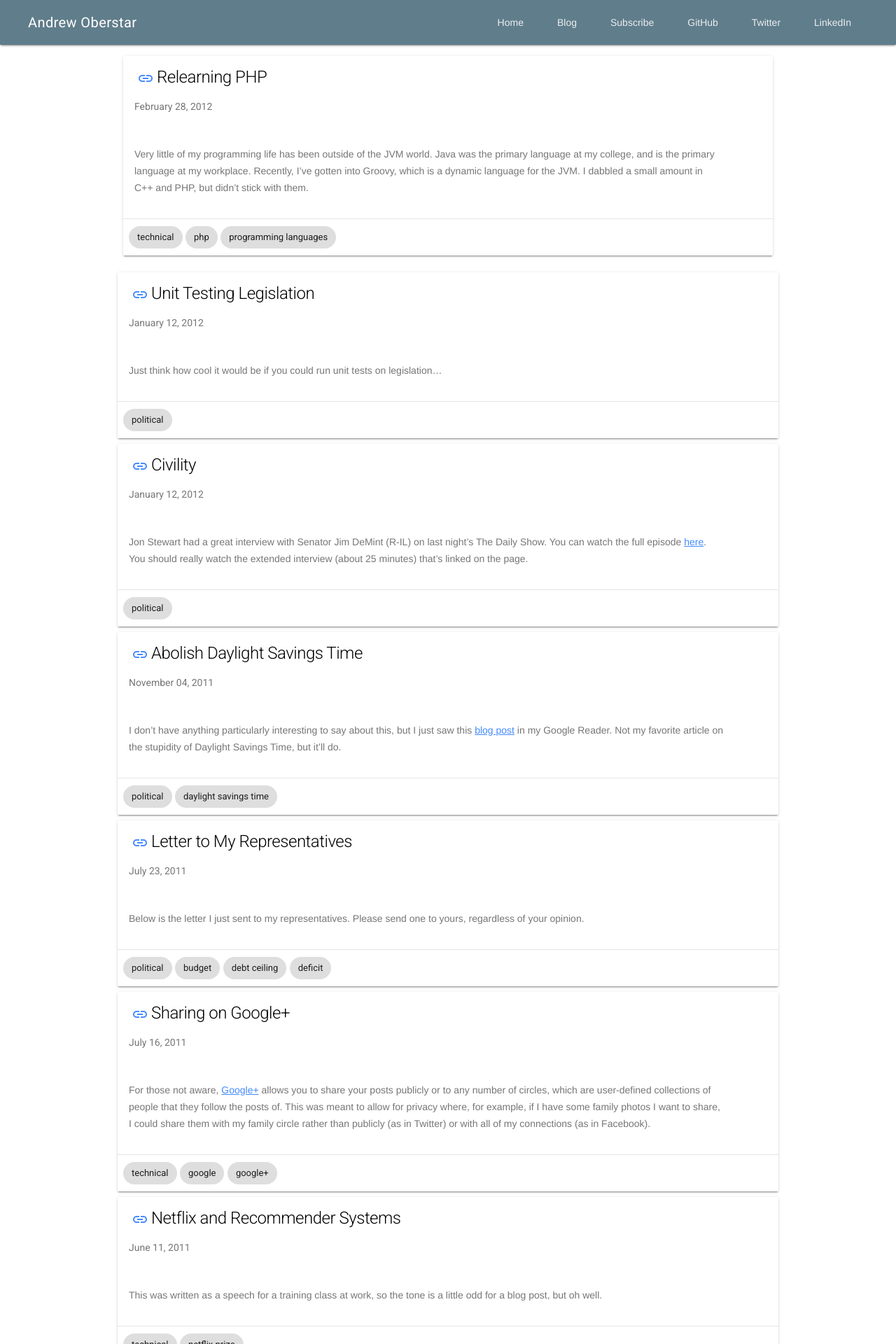
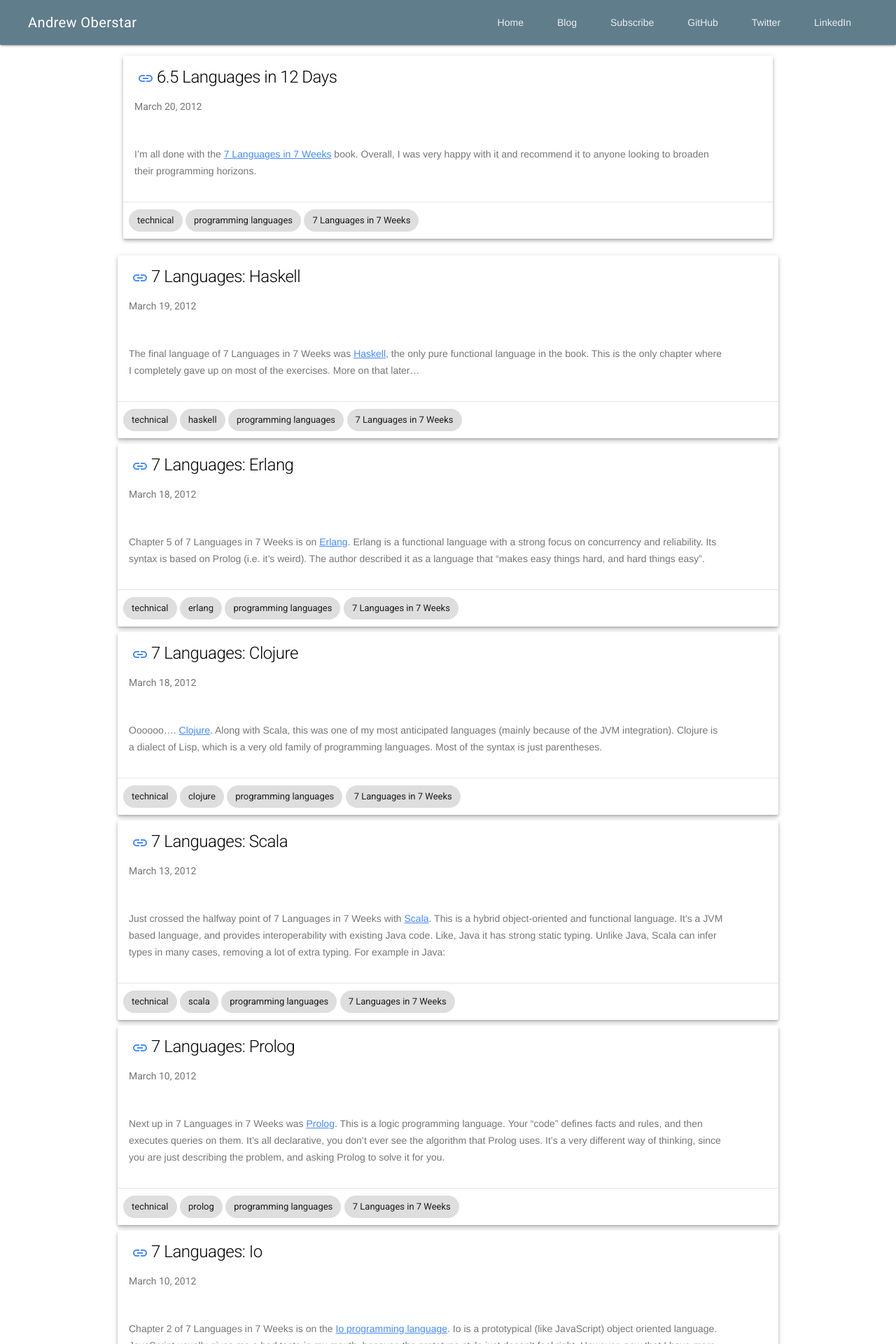
Before and after one commit to ajoberstar/ajoberstar.github.io, a Jekyll site: the page built from blog/index.html, in a window 1280 px wide. Shown: the top 1920 px of the page at 70% size. Built offline with Jekyll 4.4.1, drawn with Linux system fonts in a browser that asks for light colours; nearby versions of some CDN libraries; some of the changed text lies outside the part shown.

Commit message:
7 languages posts

````diff
--- a/_layouts/post.html
+++ b/_layouts/post.html
@@ -1,7 +1,7 @@
 ---
 layout: default
 ---
-<article class="mdl-card mdl-shadow--2dp mdl-cell mdl-cell--12-col">
+<article class="mdl-card mdl-shadow--4dp mdl-cell mdl-cell--12-col">
     <header class="mdl-card__title">
         <h1 class="mdl-card__title-text"><button class="mdl-button mdl-js-button mdl-button--icon"><a href="{{ page.url }}"><i class="material-icons">link</i></a></button>{{ page.title }}</h1>
         <h2 class="mdl-card__subtitle-text">{{ page.date | date: "%B %d, %Y" }}</h2>
--- /dev/null
+++ b/_posts/2012-03-08-7-languages-ruby.md
@@ -0,0 +1,34 @@
+---
+layout: post
+title: "7 Languages: Ruby"
+category: technical
+tags:
+    - ruby
+    - programming languages
+    - 7 Languages in 7 Weeks
+---
+I did end up buying [Seven Languages in Seven Weeks](http://pragprog.com/book/btlang/seven-languages-in-seven-weeks).  This book covers the following languages:
+
+- [Ruby](http://en.wikipedia.org/wiki/Ruby_(programming_language))
+- [Io](http://en.wikipedia.org/wiki/Io_(programming_language))
+- [Prolog](http://en.wikipedia.org/wiki/Prolog)
+- [Scala](http://en.wikipedia.org/wiki/Scala_(programming_language))
+- [Erlang](http://en.wikipedia.org/wiki/Erlang_(programming_language))
+- [Clojure](http://en.wikipedia.org/wiki/Clojure)
+- [Haskell](http://en.wikipedia.org/wiki/Haskell_(programming_language))
+
+This book isn't trying to teach the details of all 7 languages.  The author admits that would be a foolish pursuit.  Instead, each chapter is designed to give you a flavor for what makes the language unique.  What I found most interesting is that the author (Bruce Tate) doesn't actually teach you how to do most of the exercises.  He gives some examples that give you a taste, but trusts that you are smart enough to use Google to find some reference material.
+
+I just finished the Ruby section, so here's my take on the language.  I won't bother describing what Ruby is for two reasons:  it's insanely popular right now (Ruby on Rails) and that's what [Wikipedia's](http://en.wikipedia.org/wiki/Ruby_(programming_language)) for.
+
+The biggest thing that struck me as I learned some of the features of Ruby, was how similar it is to Groovy.  Groovy is an extension of Java that provides a lot (I mean a lot) of the features Ruby does.  Groovy isn't as pure as Ruby, given it's deep tie into Java, but it helped me pick up a lot of the concepts very quickly.
+
+Some key features:
+
+- [duck typing](http://en.wikipedia.org/wiki/Duck_typing) - No need to check types.  As long as the (If it has a swim method like a Duck, has a quack method like a Duck, might as well treat it like a Duck)
+- [metaprogramming](http://en.wikipedia.org/wiki/Metaprogramming) - Can change the way a class behaves (add new methods, override existing methods, etc) at runtime.  Groovy has this with the metaclass.
+- blocks (i.e. closures) - Functions are objects.  They can be passed as arguments to other functions/methods.
+
+Ruby as a language seems pretty interesting.  Tate talked about how Ruby is great for rapid development.  One of the reasons I've been wary about Ruby before is the performance.  However, Tate points out that worrying about performance before you even having anything is pointless pre-optimization.  Better to develop something quickly that might perform poorly, if you get a significant user base, than never finish something on pure Java because there's so much extra code to write.  Though since I can do most of the same stuff in Groovy, and I'm already familiar with it, I'm not sure how likely it is I'll use Ruby for anything.
+
+JRuby (an implementation of Ruby for the JVM) is also interesting to me.  I've never used Ruby's gem system from a programming standpoint, but I have tried to install ruby apps before.  When I tried installing [Gitorius](http://gitorious.org/) there were so many ruby dependencies to deal with installing, that I never got it to work.  It just wasn't worth the time.  I'm hoping that JRuby has a nicer way of managing its gem equivalents.
--- /dev/null
+++ b/_posts/2012-03-10-7-languages-io.md
@@ -0,0 +1,58 @@
+---
+layout: post
+title: "7 Languages: Io"
+category: technical
+tags:
+    - io
+    - programming languages
+    - 7 Languages in 7 Weeks
+---
+Chapter 2 of 7 Languages in 7 Weeks is on the [Io programming language](http://en.wikipedia.org/wiki/Io_(programming_language)).  Io is a prototypical (like JavaScript) object oriented language.  JavaScript usually gives me a bad taste in my mouth, because the prototype style just doesn't feel right.  However, now that I have more experience with Io's prototyping, I can see the power.  I wouldn't want to build an application with prototypes, but I see now that they have their place.
+
+You create new objects by cloning other ones:
+
+```io
+myObject  := Object clone
+```
+
+You can add properties (not the Io term for it) and methods to slots on the object:
+
+```io
+myObject name := "Test"
+
+myObject printName := method(name println)
+```
+
+Surprisingly the prototype system wasn't the interesting part of Io (at least for me).  Io's syntax is as simple as it gets.  All actions happen through message passing.  For example a Hello World program looks like this:
+
+```io
+"Hello World" println
+```
+
+Seems backwards at first, but what's happening is that "Hello World" is the object and println is the message being sent to it. Pretty much the only two other pieces of syntax are arguments on method calls (no argument methods can be called with parens):
+
+```io
+myObject doStuff(arg1, arg2)
+```
+
+and operators (which are really just specially parsed messages:
+
+```io
+myObject := Object clone
+```
+
+that parses to:
+
+```io
+myObject :=(Object clone)
+```
+
+That's it.  There are no keywords, there's no syntactic sugar, none of the stuff I usually expect to have to learn with a new language. What you end up with is just learning the libraries that are provided, which is a chore and a half.  I haven't been able to find a good reference of the available methods.  I ended having to resort to using the "slotNames" slot of the major prototypes to get any idea of what was available.  All you get there is the names, so there's not always a clear indication of what it does or what kind of arguments it expects.
+
+Dealing with the normal libraries would have been enough challenge, but the 3rd set of exercises focused on metaprogramming.  You have a lot of power to change the way that Io works.  You can create new operators, change the behavior of any method on any object.  A couple of the examples were for creating new map and list syntaxes which was pretty cool.
+
+Inside of a method you can get all kinds of information about the message that is being invoked.  Unfortunately there isn't much documentation on how to access or use that information.
+
+I learned far more from Io than I did from Ruby, but  I don't see Io as a language I would write applications in.  It has a lot to teach, especially if you come from a Java background.  There's also some intriguing concurrency support, that the book gave only a passing discussion of.
+
+Next up, Prolog!
--- /dev/null
+++ b/_posts/2012-03-10-7-languages-prolog.md
@@ -0,0 +1,66 @@
+---
+layout: post
+title: "7 Languages: Prolog"
+category: technical
+tags:
+    - prolog
+    - programming languages
+    - 7 Languages in 7 Weeks
+---
+Next up in 7 Languages in 7 Weeks was [Prolog](http://en.wikipedia.org/wiki/Prolog).  This is a logic programming language.  Your "code" defines facts and rules, and then executes queries on them.  It's all declarative, you don't ever see the algorithm that Prolog uses.  It's a very different way of thinking, since you are just describing the problem, and asking Prolog to solve it for you.
+
+One of the challenges was to reverse a list in Prolog.
+
+```prolog
+list_reverse([], []).
+list_reverse([X], [X]).
+list_reverse([Head|Tail], Reversed) :-
+    list_reverse(Tail, ReversedTail),
+    append(ReversedTail, [Head], Reversed).
+```
+
+Here's some explanation of that:
+
+1. The reverse of an empty list is an empty list.
+2. The reverse of a one item list of the same one item list.
+3. The reverse of a two or more element list is the reversal of elements 2 through the end followed by the first element.
+
+I had a hard time wrapping my head around this approach.  The third set of exercises was solving Sudoku and the 8 Queens problem.  The solution the author showed for a 4x4 solution was interesting, but it seemed way too tedious.
+
+```prolog
+valid([]).
+valid([Head|Tail]) :-
+   fd_all_different(Head),
+   valid(Tail).
+
+sudoku(Puzzle, Solution) :-
+    Solution = Puzzle,
+    Puzzle = [S11, S12, S13, S14,
+              S21, S22, S23, S24,
+              S31, S32, S33, S34,
+              S41, S42, S43, S44],
+    fd_domain(Solution, 1, 4),
+    Row1 = [S11, S12, S13, S14],
+    Row2 = [S21, S22, S23, S24],
+    Row3 = [S31, S32, S33, S34],
+    Row4 = [S41, S42, S43, S44],
+    Column1 = [S11, S21, S31, S41],
+    Column2 = [S12, S22, S32, S42],
+    Column3 = [S13, S23, S33, S43],
+    Column4 = [S14, S24, S34, S44],
+    Square1 = [S11, S12, S21, S22],
+    Square2 = [S13, S14, S23, S24],
+    Square3 = [S31, S32, S41, S42],
+    Square4 = [S33, S34, S43, S44],
+    valid([Row1, Row2, Row3, Row4,
+        Column1, Column2, Column3, Column4,
+        Square1, Square2, Square3, Square4]).
+```
+
+The exercise was to expand that solution for 6x6 and 9x9.  That would have either meant a lot of typing and no thinking or an extreme amount of thinking trying to generalize a solution.  I just didn't grasp the though process required for Prolog enough to try that.
+
+Prolog has some fascinating use cases.  At the beginning of the chapter, the author interviewed someone who had writting a masters thesis on predicting the behavior of a trained dolphin, given the rules the dolphin was taught. Apparently, Prolog also has a lot of use in natural language processing, with the IBM Watson computer even being partially written in it.
+
+The end result is that Prolog doesn't click for me.  I would need a lot more time with it, than I want to spend.  Especially considering I don't see any direct use cases for Prolog in the stuff I like to play around with.
+
+Next up is Scala.
--- /dev/null
+++ b/_posts/2012-03-13-7-languages-scala.md
@@ -0,0 +1,59 @@
+---
+layout: post
+title: "7 Languages: Scala"
+category: technical
+tags:
+    - scala
+    - programming languages
+    - 7 Languages in 7 Weeks
+---
+Just crossed the halfway point of 7 Languages in 7 Weeks with [Scala](http://en.wikipedia.org/wiki/Scala_(programming_language)).  This is a hybrid object-oriented and functional language.  It's a JVM based language, and provides interoperability with existing Java code.  Like, Java it has strong static typing.  Unlike Java, Scala can infer types in many cases, removing a lot of extra typing.  For example in Java:
+
+```java
+List<String> list = new ArrayList<String>();
+```
+
+And in Scala:
+
+```scala
+val list = List("string1", "string2")
+```
+
+Scala knows that since you created a list of two Strings, that you probably want that variable to be a List[String] variable.  That line is about two-thirsda as long as the equivalent in Java, not to mention that I already added two items to the list in Scala, as opposed to the empty Java list.
+
+Scala also supports closures, has native support for XML, really cool pattern matching stuff, and some fancy concurrency stuff that I don't really grasp.
+
+Native support for tuples which can give you essentially multiple return values:
+
+```scala
+def getName() {
+  (first, last)
+}
+val (first, last) = getName()
+println(first)
+println(last)
+```
+
+It also has an equivalent of multiple inheritance or mixins, that they call Traits.  A trait is essentially an abstract class, but you can mix multiple traits into a single class.  (This is just an illustration of the idea, not sure if the syntax is completely right)
+
+```scala
+trait Greeter {
+  def greet() = println("Hello!")
+}
+
+trait Helper {
+  def help() = println("Can I help you?")
+}
+
+class Person(name: String) with Greeter, Helper
+```
+
+Scala seems very complex.  It's type system is really cool, but hard to wrap your head around.  Case in point, this example method signature:
+
+```scala
+def map[B, That](f: A => B)(implicit bf: CanBuildFrom[Repr, B, That]): That
+```
+
+I'd really like to get into Scala some more (just ordered [Programming in Scala](http://www.amazon.com/Programming-Scala-Comprehensive-Step---Step/dp/0981531644/ref=sr_1_1?s=books&ie=UTF8&qid=1331695083&sr=1-1), so I can do just that).  It seems like a nice next step past Java.  Giving some more modern constructs and simplifying some of the mundane ceremony in Java.
+
+Next up Erlang...
--- /dev/null
+++ b/_posts/2012-03-18-7-languages-clojure.md
@@ -0,0 +1,51 @@
+---
+layout: post
+title: "7 Languages: Clojure"
+category: technical
+tags:
+    - clojure
+    - programming languages
+    - 7 Languages in 7 Weeks
+---
+Oooooo....  [Clojure](http://en.wikipedia.org/wiki/Clojure).  Along with Scala, this was one of my most anticipated languages (mainly because of the JVM integration).  Clojure is a dialect of Lisp, which is a very old family of programming languages.  Most of the syntax is just parentheses.
+
+For the [xkcd](http://xkcd.com/297/) fans:
+
+![xkcd](http://imgs.xkcd.com/comics/lisp_cycles.png)
+
+I've wanted to try a Lisp for a while and Clojure seems like the most practical one.  Clojure is another functional language, though it's not considered "pure" since it does allow some side-effects.  As I said above, the syntax pretty much just parantheses grounping function calls.
+
+```clojure
+;; create a list of numbers
+(list 1 2 3 4 5)
+;; define a value
+(def stuff (list 1 2 3))
+;; prefix notation
+(+ 1 2)
+;; map function that doubles each element in the list
+(map #(* 2 %) stuff)
+```
+
+Beyond trying to mentally parse all of those parens, the prefix notation can get a little confusing.  Instead of saying `(1 + 2)` you have to say `(+ 1 2)`.  In Io you passed a message to an object. In Clojure you pass arguments to a function.  Even things like if statements have been turned into functions.
+
+```clojure
+(if (= 3 (count stuff))
+  (println "If is a function!")
+  (println "That should have worked."))
+```
+
+Another cool thing about Lisps in general is that everything is essentially a list.  The code is data and the data is code.  You can write macros that allow you to create new language constructs:
+
+```clojure
+(defmacro unless
+  [test body else]
+  (list 'if (list 'not test) body else))
+```
+
+Clojure also has a strong concurrency focus.  While, as with most functional languages, you should try to stick with immutability, you can still use mutable state in a safe way.  Clojure implements a thing they call Software Transactional Memory (STM), which is basically the equivalent of a database transaction for your application's objects in memory.
+
+There's a lot of cool concurrency stuff in Clojure, but I don't understand it well enough to summarize it.
+
+Clojure is really fascinating.  It's a very different way of programming, but one that didn't crush my head into pulp like Prolog did.  I'm looking forward to playing around with this language more in the future.
+
+One final installment to come: Haskell.
--- /dev/null
+++ b/_posts/2012-03-18-7-languages-erlang.md
@@ -0,0 +1,30 @@
+---
+layout: post
+title: "7 Languages: Erlang"
+category: technical
+tags:
+    - erlang
+    - programming languages
+    - 7 Languages in 7 Weeks
+---
+Chapter 5 of 7 Languages in 7 Weeks is on [Erlang](http://en.wikipedia.org/wiki/Erlang_(programming_language)).  Erlang is a functional language with a strong focus on concurrency and reliability.  Its syntax is based on Prolog (i.e. it's weird).  The author described it as a language that "makes easy things hard, and hard things easy".
+
+As a functional language it has a lot of functions geared towards collection operations (e.g. map, foreach, foldl).  Nothing terrible weird about those.  It does have this cool feature they call list comprehensions, that are a way for you to combine most of those operations into one line:
+
+```erlang
+//rough syntax
+[map || iteration, filter, filter2, ...]
+
+//example
+[lists:foldl(fun(X, Product) -> X * Product end, List) || List <- Lists, length(List) > 5]
+```
+
+This will return a list that contains the product of all elements in each list with a length longer than 5.
+
+But in general the syntax and general usage is the "making easy things hard" part of that quote.  The "making hard things easy" part is related to concurrency and reliability.
+
+Erlang also uses an actor based concurrency strategy, but rather than having them run in threads as they would in Scala, Erlang spawns lightweight processes.  Those processes don't share any state, pushing developers even farther down the immutability only and functional programming route.
+
+The reliability portion of that is that there are some core libraries that help manage the processes and restart them if they fail.  Rather than burden the code with all kinds of error handling logic, Erlang's mantra is "let it crash".  If the process fails you have something monitoring for that and it is immediately restarted.
+
+Erlang seems well suited to a lot of things.  Most of them aren't things I'm interested in developing.  I'm glad to have learned a little about their perspective, but I'm not too broken up about moving on to the next language: Clojure.
--- /dev/null
+++ b/_posts/2012-03-19-7-languages-clojure.md
@@ -0,0 +1,60 @@
+---
+layout: post
+title: "7 Languages: Haskell"
+category: technical
+tags:
+    - haskell
+    - programming languages
+    - 7 Languages in 7 Weeks
+---
+The final language of 7 Languages in 7 Weeks was [Haskell](http://en.wikipedia.org/wiki/Haskell_(programming_language)), the only pure functional language in the book.  This is the only chapter where I completely gave up on most of the exercises.  More on that later...
+
+Haskell as a functional language does a lot of the things I've seen in half the languages in the book.  It has a list comprehension syntax almost identical to Erlang's, the common list manipulation functions like map, filter, and foldl, as well as pattern matching.  Here's one example of a Haskell function:
+
+```haskell
+allEven [] = []
+allEven (h:t) = if even h then h:allEven t else allEven t
+```
+
+One of the biggest differences with Haskell compared to the other functional languages in the book is its strong, static type system.  Like Scala, a lot of the types are inferred from the context.  The author really hyped it up, so I thought it would be pretty intuitive.  Once I dug into the second set of exercises, however, I was baffled.  I tried making a function for removing an item from a list:
+
+```haskell
+listRemove :: [Integer] -> Integer -> [Integer]
+listRemove list x = foldl (\elem result -> if x == elem then result else elem:result) [] list
+```
+
+Seemed like it should work to me.  However when I compiled it, I got this:
+
+```
+Couldn't match expected type `[Integer]' with actual type `Integer'
+In the first argument of `listRemove', namely `min'
+In the first argument of `sort', namely `(listRemove min list)'
+In the second argument of `(:)', namely
+  `(sort (listRemove min list))'
+Failed, modules loaded: none.
+```
+While, at first glance, that appears to be a well described error, I can't for the life of me figure out why elem is being treated as a [Integer] rather than a Integer...  And that right there is where I stopped doing the exercises.
+
+Onle last feature of Haskell that I'll mention is that you can only declare functions with one argument.  You can essentially create multi-argument functions, but they're actually "curried" to form the end result.
+
+```haskell
+-- function with two parameters (kind of)
+product x y = x * y
+
+-- calling product 3 4 is equivalent to
+(product 3) 4
+```
+
+This happens because the function "product" doesn't take two arguments.  The type declaration for this would be:
+
+```haskell
+double :: Integer -> Integer -> Integer
+```
+
+Which means product is a function that takes one Integer but returns a function that takes one more Integer which then returns an Integer.  Pretty interesting concept.
+
+There was another chapter on declaring types and monads which went almost completely over my head.  It didn't help that I was alteady frustrated with Haskell and didn't really care how it worked anymore.
+
+Haskell seems like it would teach me a lot about functional programming, but I don't have any intention of looking at it anytime soon.  I'm sure it would be a lot easier to understand with a book tailored towards teaching the language rather than just getting a taste of what it has to offer.
+
+I've got one more post coming to wrap up the 7 Languages book.
--- /dev/null
+++ b/_posts/2012-03-20-6.5-languages-in-12-days.md
@@ -0,0 +1,30 @@
+---
+layout: post
+title: "6.5 Languages in 12 Days"
+category: technical
+tags:
+    - programming languages
+    - 7 Languages in 7 Weeks
+---
+I'm all done with the [7 Languages in 7 Weeks](http://pragprog.com/book/btlang/seven-languages-in-seven-weeks) book.  Overall, I was very happy with it and recommend it to anyone looking to broaden their programming horizons.
+
+This book had a very different style from other programming books I've read.  Rather than explain everything I needed to understand the language (and the exercises), the author cut narrow but deep slices through the language to pick out some interesting concepts.  With a book trying to show me 7 programming languages, there's nowhere near enough room to explain everything.  The big benefit of that is I got to do some non-trivial examples very quickly.  But since I didn't have a firm foundation in each language, I very easily tripped myself up.
+
+The concept is supposed ot be that you spend a week on each language.  Each language is divided into 3 days, since the author doesn't expect you to spend all of your time on this.  But most of the days were pretty short.  The 3rd day generally took a few hours of work, but it still didn't amount to much.  It also seems like there was an expectation that you would read the day's chapter and then look up more information online.  I did look things up while doing the exercises, but it's hard to just browse the internet for language resources when you don't really have something to work on.  The end result was that I kind of rushed through the chapters and probably didn't let as much of the language absorb as I could have.
+
+I was very glad to get these introductions to some very different languages.  I think I found a few languages that I really want to use some more.  The languages that I'm not very interested in gave me some new perspectives on problems that I'll appreciate even without diving deeper into the languages.
+
+The languages that I would actually use:
+
+- Scala seems like a good transitional language to get into functional programming.  It also deals with a lot of the problems with Java:  a more expressive and flexible type system (including inferred types), support for closures, mixins, tuples, actors, and more.  This was the language that was the most similar to Java, so it should be the easiest for me to get into.
+- Clojure was a lot of fun to program in.  The prefix notation was an interesting change of pace.  This was the functional language that I found the easiest to pick up.
+- Ruby has a lot of similarities to Groovy, which, besides Java, is the language I am most familiar with.  It seems like it would be a very productive way to write applications.  I think I would definitely need to look into Rails to get further into it.
+
+The languages I probably won't touch again:
+
+- Io's prototype system started to make sense to me after the exercises.  I think a lot of the lessons I learned will apply to JavaScript, which I don't have much knowledge of.  However, the language seems very niche and I don't think it applies that well to general usage.
+- Prolog was weird.  I can see how it would be really useful for logic problems, but I don't think it's something I'll find a use for.  You have to think in a very different way to write programs in Prolog.
+- Erlang was interesting.  It had similar syntax to Prolog but was a more normal programming language.  However, a lot of basic stuff was really odd to write in Erlang, and it just wasn't much fun.
+- Haskell was something I had expected to like.  I don't know if it was just the way it was presented in the book, but that language went way over my head.  The type system didn't make much sense to me.  Given how many of the exercises I skipped this is the language I only feel I got half of the benefit.
+
+ Even if you don't buy this book, I do recommend looking into languages different than the ony you spend most of your time with.  Seeing that different perspective can really help a lot even in your home language.
--- a/blog/index.html
+++ b/blog/index.html
@@ -3,7 +3,7 @@ layout: default
 ---
 <section class="posts mdl-grid">
     {% for post in site.posts %}
-    <article class="mdl-card mdl-shadow--2dp mdl-cell mdl-cell--12-col">
+    <article class="mdl-card mdl-shadow--4dp mdl-cell mdl-cell--12-col">
         <header class="mdl-card__title">
             <h1 class="mdl-card__title-text"><button class="mdl-button mdl-js-button mdl-button--icon"><a href="{{ post.url }}"><i class="material-icons">link</i></a></button>{{ post.title }}</h1>
             <h2 class="mdl-card__subtitle-text">{{ post.date | date: "%B %d, %Y" }}</h2>
````
